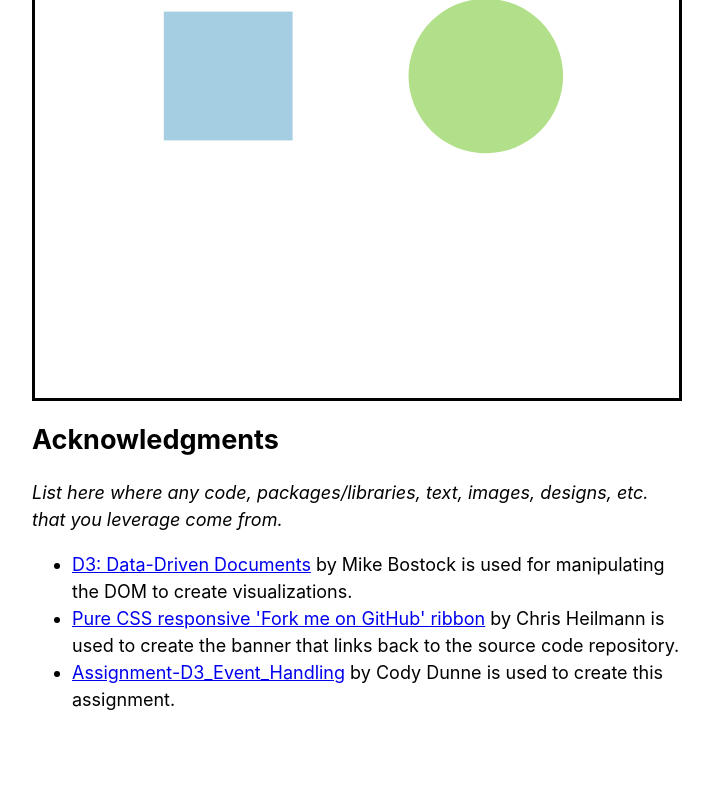
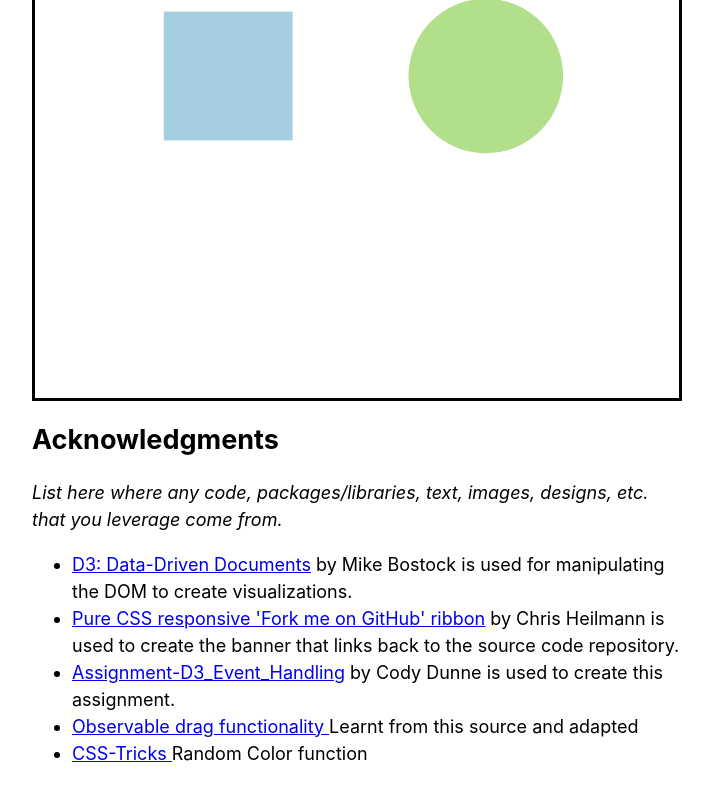
Before and after one commit to DS4200-Fall21-Sec02/hw-05-d3-event-handling-teamk, a plain HTML site: page index.html in a window 1280 px wide. Shown: the part 356-1156 px from the top of the page, without its empty margins (283-996 px from the left). Before the commit the page ends 1109 px from the top, so only its background shows below. Drawn offline with Linux system fonts and the light colour scheme.

Commit message:
Fixed Choppiness and added acknowledgements

```diff
--- a/index.html
+++ b/index.html
@@ -54,6 +54,18 @@
         Assignment-D3_Event_Handling</a>
         by Cody Dunne is used to create this assignment.
       </li>
+      <li>
+        <a href="https://observablehq.com/@d3/click-vs-drag">
+          Observable drag functionality
+        </a>
+        Learnt from this source and adapted
+      </li>
+      <li>
+        <a href="https://css-tricks.com/snippets/javascript/random-hex-color/">
+          CSS-Tricks
+        </a>
+        Random Color function
+      </li>
     </ul>
   </div>
 
--- a/js/main.js
+++ b/js/main.js
@@ -1,6 +1,3 @@
-// write your javascript code here.
-// feel free to change the pre-set attributes as you see fit
-
 let margin = {
     top: 60,
     left: 50,
@@ -91,5 +88,5 @@ function moveRect (event) {
     console.log(event)
     console.log(this)
     //Adapted from https://observablehq.com/@d3/click-vs-drag
-    d3.select(this).raise().attr("x", this.x = event.x).attr("y", this.y = event.y);
+    d3.select(this).raise().attr("x", this.x = event.x - 43).attr("y", this.y = event.y - 25);
 }
```
